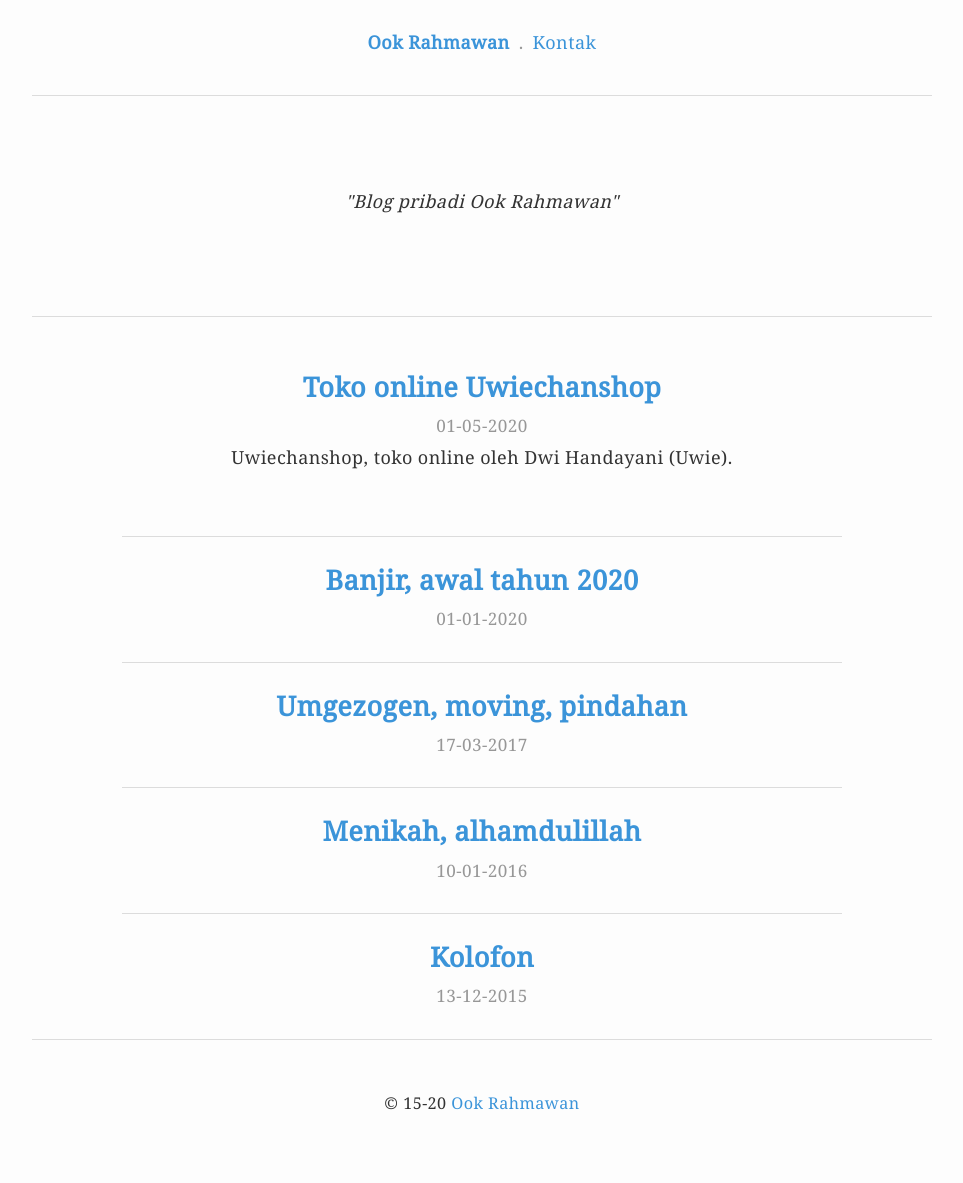
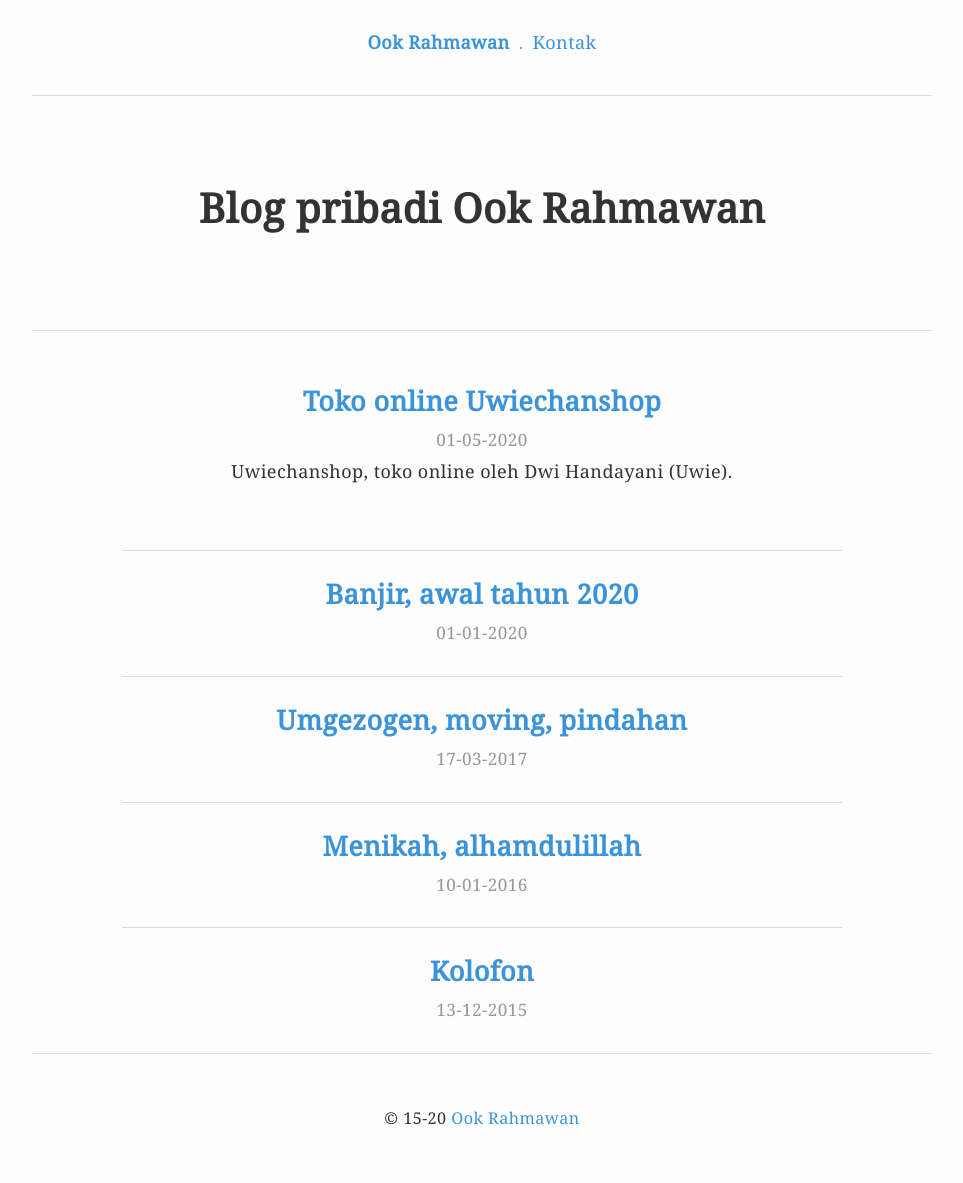
Before and after one commit to krhmwn/krhmwn.github.io, a Jekyll site: the page built from index.html, in a window 1280 px wide. Shown: the whole page, without its empty margins (158-1121 px from the left). Built offline with Jekyll 4.4.1, drawn with Linux system fonts in a browser that asks for light colours.

Commit message:
Update v.5.5.158

```diff
--- a/index.html
+++ b/index.html
@@ -4,7 +4,7 @@ title: null
 ---
 
 <nav><ul><li><a href="/"><b>{{ site.name }}</b></a></li><li><a href="mailto:ookrahmawan@mail.ru">Kontak</a></li></ul></nav>
-<header><p><i>"{{ site.description }}"</i></p></header>
+<header><h1>{{ site.description }}</h1></header>
 {% for post in site.posts limit:1 %}<article>
 <h2><a href="{{ post.url }}">{{ post.title }}</a></h2>
 <time datetime="{{ post.date | date: '%Y-%m-%d' }}">{{ post.date | date: "%d-%m-%Y" }}</time>
```
